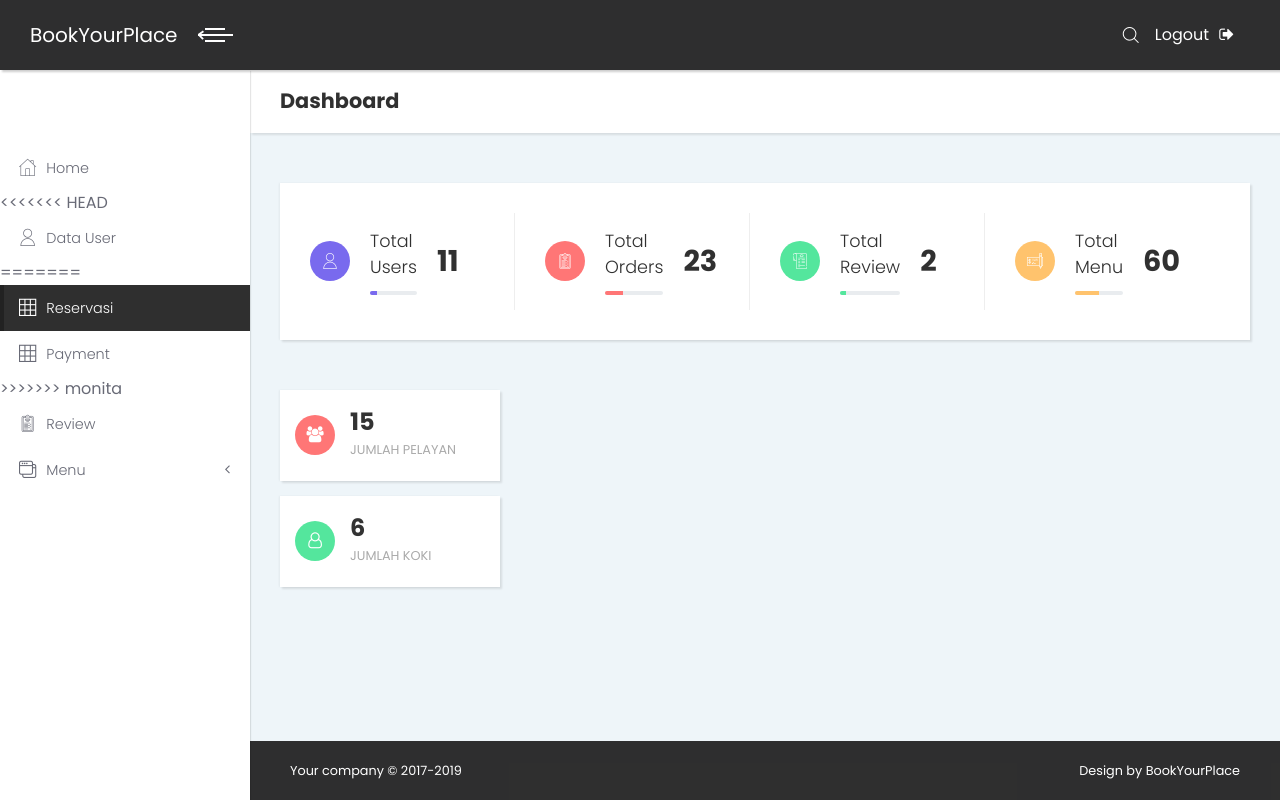
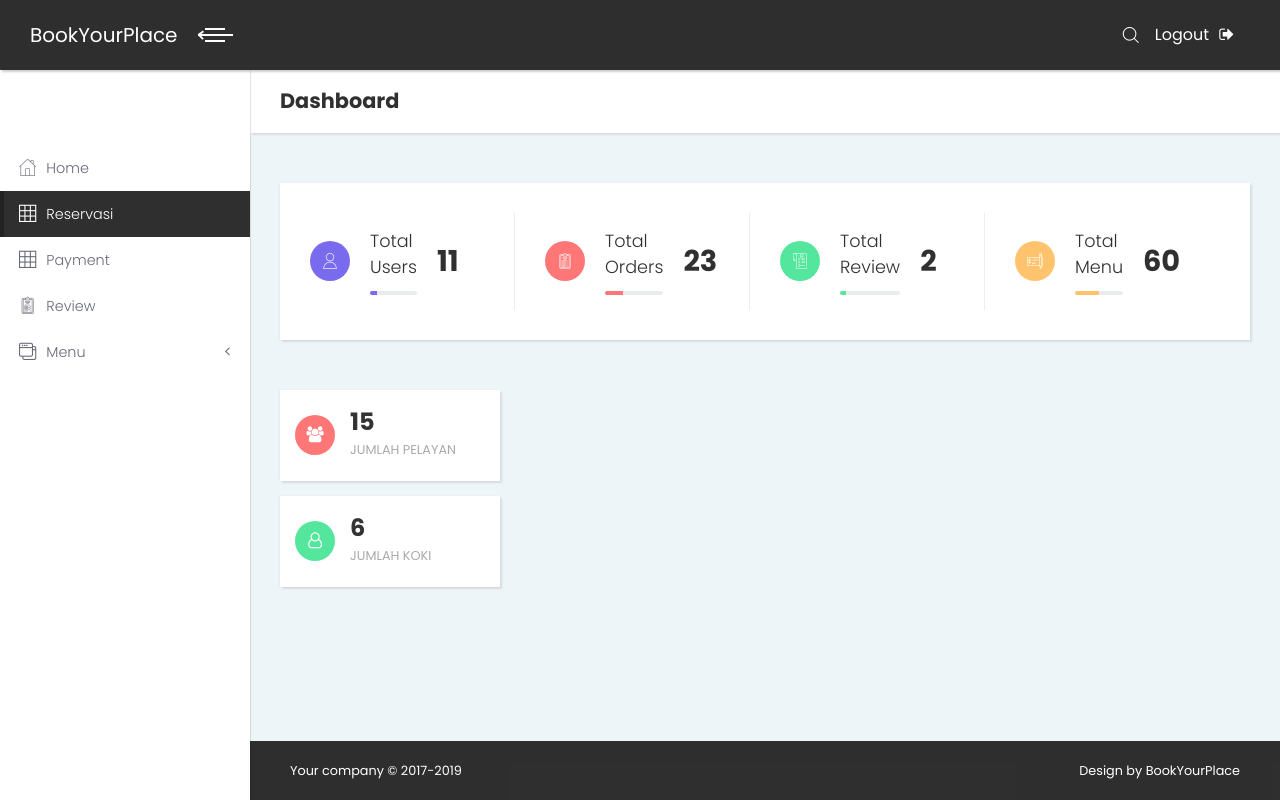
Before and after one commit to Bookyourplace/KelompokC_RPL_DY_2018, a PHP site: page /rpl1/dashboard/index.php in a window 1280 px wide. Run offline with PHP 8.4, Linux system fonts and the light colour scheme; a user stored in the database is signed in; data comes from the database, SQL or seed files in the repository.

Commit message:
Auto stash before merge of "alifah" and "master"

```diff
--- a/includes/admin/sidebar.php
+++ b/includes/admin/sidebar.php
@@ -10,12 +10,8 @@
           <!-- Sidebar Navidation Menus--><!--<span class="heading">Main</span>-->
           <ul class="list-unstyled">
                     <li><a href="index.php"> <i class="icon-home"></i>Home </a></li>
-<<<<<<< HEAD
-                    <li><a href="data_user.php"> <i class="icon-user"></i>Data User </a></li>
-=======
                     <li class="active"><a href="reservasi.php"> <i class="icon-grid"></i>Reservasi </a></li>
                     <li><a href="confirm_payment.php"> <i class="icon-grid"></i>Payment</a></li>
->>>>>>> monita
                     <li><a href="review.php"> <i class="icon-padnote"></i>Review </a></li>
                     <li><a href="#exampledropdownDropdown" aria-expanded="false" data-toggle="collapse"> <i class="icon-interface-windows"></i>Menu </a>
                       <ul id="exampledropdownDropdown" class="collapse list-unstyled ">
```
